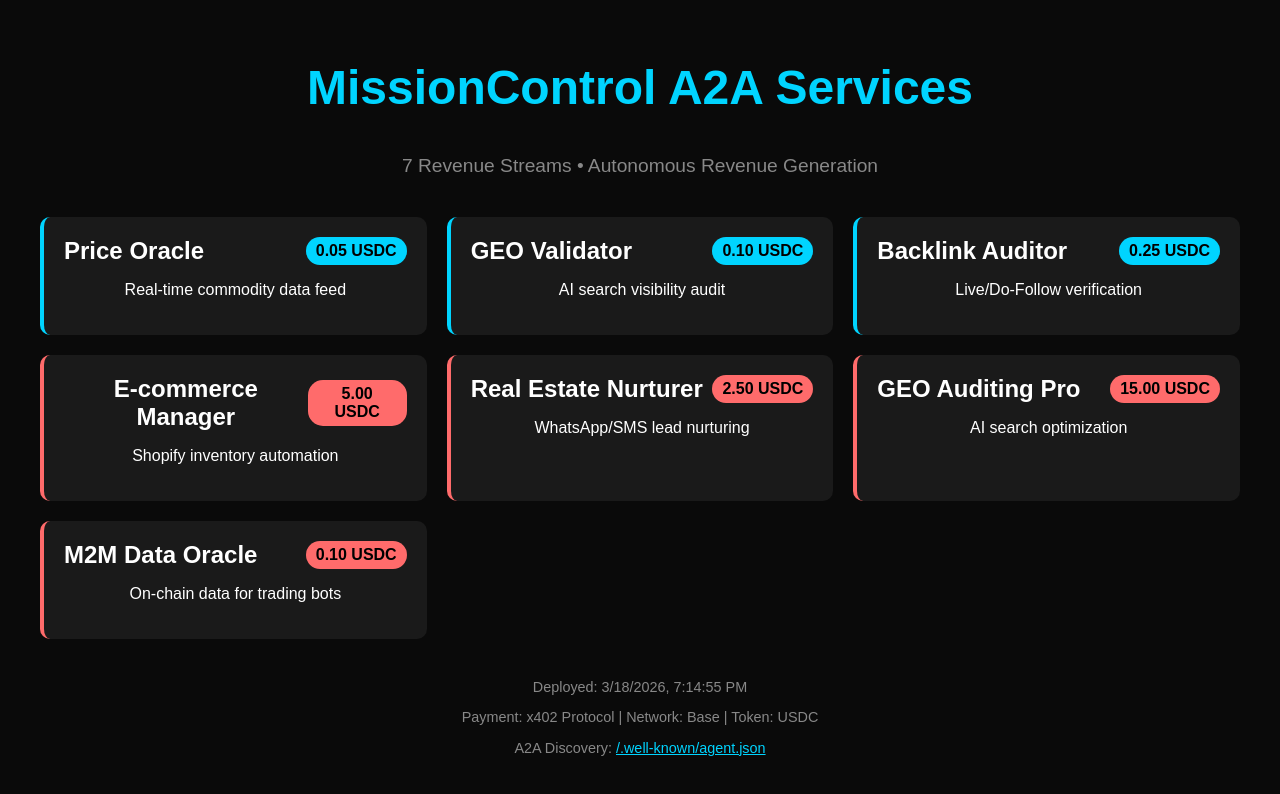
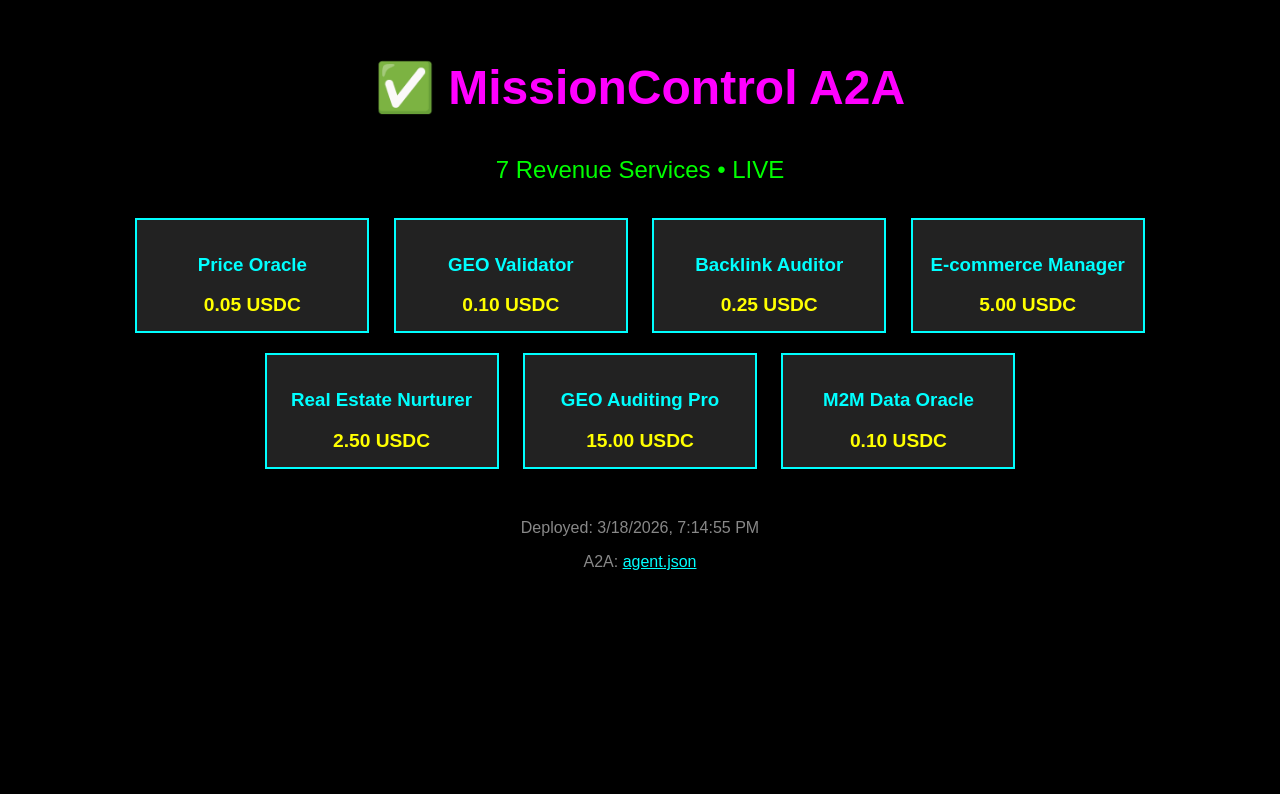
Before and after one commit to LovableAiLab/missioncontrol-a2a, a plain HTML site: page index.html in a window 1280 px wide. Drawn offline with Linux system fonts and the light colour scheme.

Commit message:
DIAGNOSTIC: Ultra-simple HTML to fix white screen
- Remove ALL complex CSS/JS
- Use basic inline styles only
- Bright colors impossible to miss
- Test file with RED background
- Debug Cloudflare Pages serving issue

```diff
--- a/index.html
+++ b/index.html
@@ -1,142 +1,87 @@
 <!DOCTYPE html>
-<html lang="en">
+<html>
 <head>
+    <title>MissionControl A2A - LIVE</title>
     <meta charset="UTF-8">
     <meta name="viewport" content="width=device-width, initial-scale=1.0">
-    <title>MissionControl A2A - 7 Revenue Services</title>
     <style>
+        /* SIMPLEST POSSIBLE CSS */
         body {
-            font-family: Arial, sans-serif;
+            background: #000;
+            color: #0ff;
+            font-family: Arial;
             margin: 0;
             padding: 20px;
-            background: #0a0a0a;
-            color: white;
             text-align: center;
         }
-        .container {
-            max-width: 1200px;
-            margin: 0 auto;
-        }
         h1 {
-            color: #00d4ff;
+            color: #f0f;
             font-size: 3rem;
             margin: 40px 0;
         }
-        .services {
-            display: grid;
-            grid-template-columns: repeat(auto-fit, minmax(300px, 1fr));
-            gap: 20px;
-            margin: 40px 0;
+        .service {
+            background: #222;
+            border: 2px solid #0ff;
+            margin: 10px;
+            padding: 15px;
+            display: inline-block;
+            width: 200px;
         }
-        .service {
-            background: #1a1a1a;
-            padding: 20px;
-            border-radius: 10px;
-            border-left: 4px solid #00d4ff;
-        }
-        .service.premium {
-            border-left-color: #ff6b6b;
-        }
-        .service-header {
-            display: flex;
-            justify-content: space-between;
-            align-items: center;
-            margin-bottom: 15px;
-        }
-        .service-title {
-            font-size: 1.5rem;
+        .price {
+            color: #ff0;
             font-weight: bold;
-        }
-        .service-price {
-            background: #00d4ff;
-            color: black;
-            padding: 5px 10px;
-            border-radius: 15px;
-            font-weight: bold;
-        }
-        .service.premium .service-price {
-            background: #ff6b6b;
-        }
-        .footer {
-            margin-top: 40px;
-            color: #888;
-            font-size: 0.9rem;
+            font-size: 1.2rem;
         }
     </style>
 </head>
 <body>
-    <div class="container">
-        <h1>MissionControl A2A Services</h1>
-        <p style="color: #888; font-size: 1.2rem;">7 Revenue Streams • Autonomous Revenue Generation</p>
+    <h1>✅ MissionControl A2A</h1>
+    <p style="color: #0f0; font-size: 1.5rem;">7 Revenue Services • LIVE</p>
 
-        <div class="services">
     <div class="service">
-                <div class="service-header">
-                    <div class="service-title">Price Oracle</div>
-                    <div class="service-price">0.05 USDC</div>
-                </div>
-                <p>Real-time commodity data feed</p>
+        <h3>Price Oracle</h3>
+        <div class="price">0.05 USDC</div>
     </div>
 
     <div class="service">
-                <div class="service-header">
-                    <div class="service-title">GEO Validator</div>
-                    <div class="service-price">0.10 USDC</div>
-                </div>
-                <p>AI search visibility audit</p>
+        <h3>GEO Validator</h3>
+        <div class="price">0.10 USDC</div>
     </div>
 
     <div class="service">
-                <div class="service-header">
-                    <div class="service-title">Backlink Auditor</div>
-                    <div class="service-price">0.25 USDC</div>
-                </div>
-                <p>Live/Do-Follow verification</p>
+        <h3>Backlink Auditor</h3>
+        <div class="price">0.25 USDC</div>
     </div>
 
-            <div class="service premium">
-                <div class="service-header">
-                    <div class="service-title">E-commerce Manager</div>
-                    <div class="service-price">5.00 USDC</div>
-                </div>
-                <p>Shopify inventory automation</p>
+    <div class="service">
+        <h3>E-commerce Manager</h3>
+        <div class="price">5.00 USDC</div>
     </div>
 
-            <div class="service premium">
-                <div class="service-header">
-                    <div class="service-title">Real Estate Nurturer</div>
-                    <div class="service-price">2.50 USDC</div>
-                </div>
-                <p>WhatsApp/SMS lead nurturing</p>
+    <div class="service">
+        <h3>Real Estate Nurturer</h3>
+        <div class="price">2.50 USDC</div>
     </div>
 
-            <div class="service premium">
-                <div class="service-header">
-                    <div class="service-title">GEO Auditing Pro</div>
-                    <div class="service-price">15.00 USDC</div>
-                </div>
-                <p>AI search optimization</p>
+    <div class="service">
+        <h3>GEO Auditing Pro</h3>
+        <div class="price">15.00 USDC</div>
     </div>
 
-            <div class="service premium">
-                <div class="service-header">
-                    <div class="service-title">M2M Data Oracle</div>
-                    <div class="service-price">0.10 USDC</div>
-                </div>
-                <p>On-chain data for trading bots</p>
-            </div>
+    <div class="service">
+        <h3>M2M Data Oracle</h3>
+        <div class="price">0.10 USDC</div>
     </div>
 
-        <div class="footer">
+    <div style="margin-top: 40px; color: #888;">
         <p>Deployed: <span id="time">Loading...</span></p>
-            <p>Payment: x402 Protocol | Network: Base | Token: USDC</p>
-            <p>A2A Discovery: <a href="/.well-known/agent.json" style="color: #00d4ff;">/.well-known/agent.json</a></p>
-        </div>
+        <p>A2A: <a href="/.well-known/agent.json" style="color: #0ff;">agent.json</a></p>
     </div>
 
     <script>
+        // SIMPLEST POSSIBLE JS
         document.getElementById('time').textContent = new Date().toLocaleString();
-        console.log('MissionControl A2A Services loaded successfully');
+        console.log('MissionControl loaded at ' + new Date().toISOString());
     </script>
 </body>
 </html>
```
Also changed, not shown: test.html (added, +17 -0 lines). Lines whose indentation alone changed are shown as unchanged.
